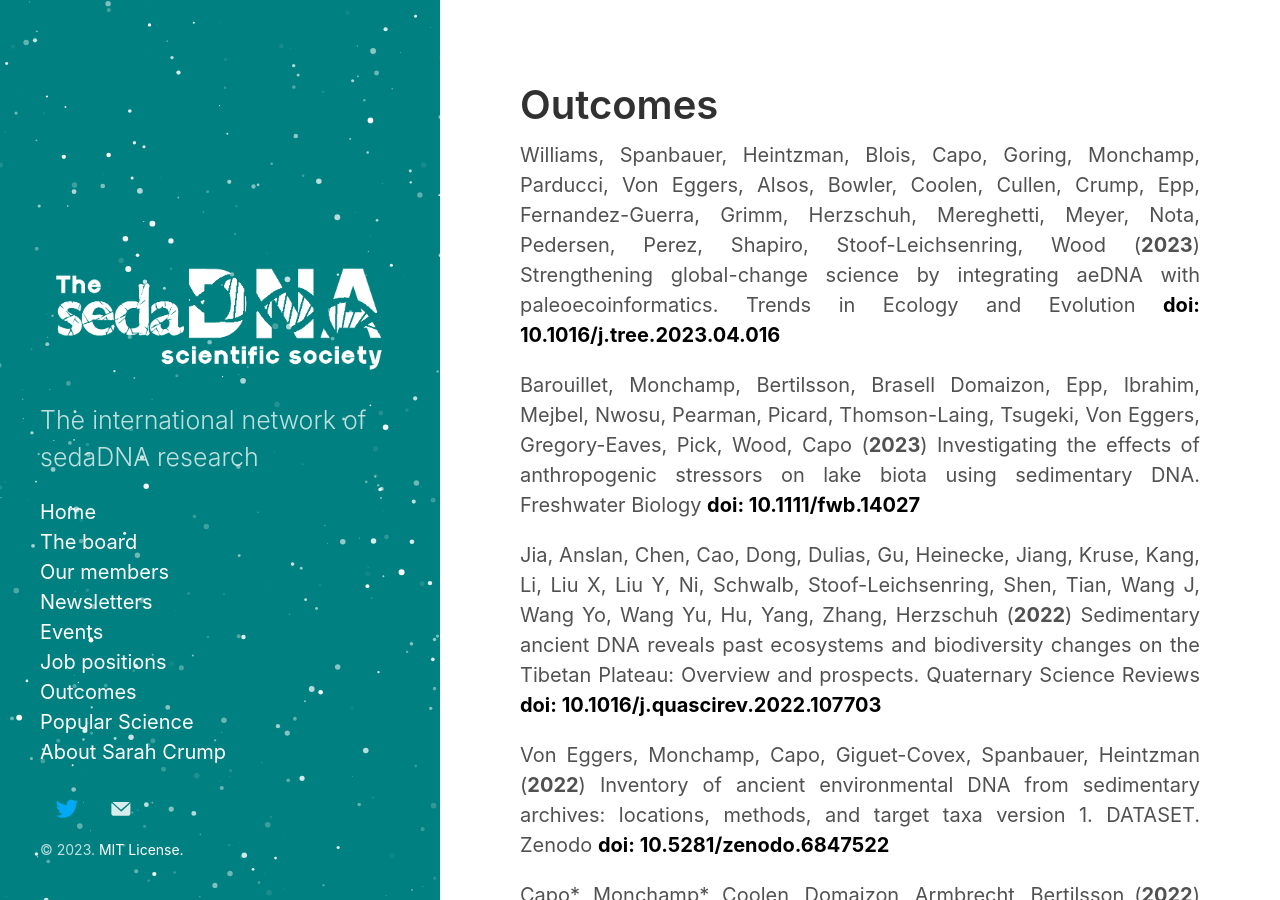
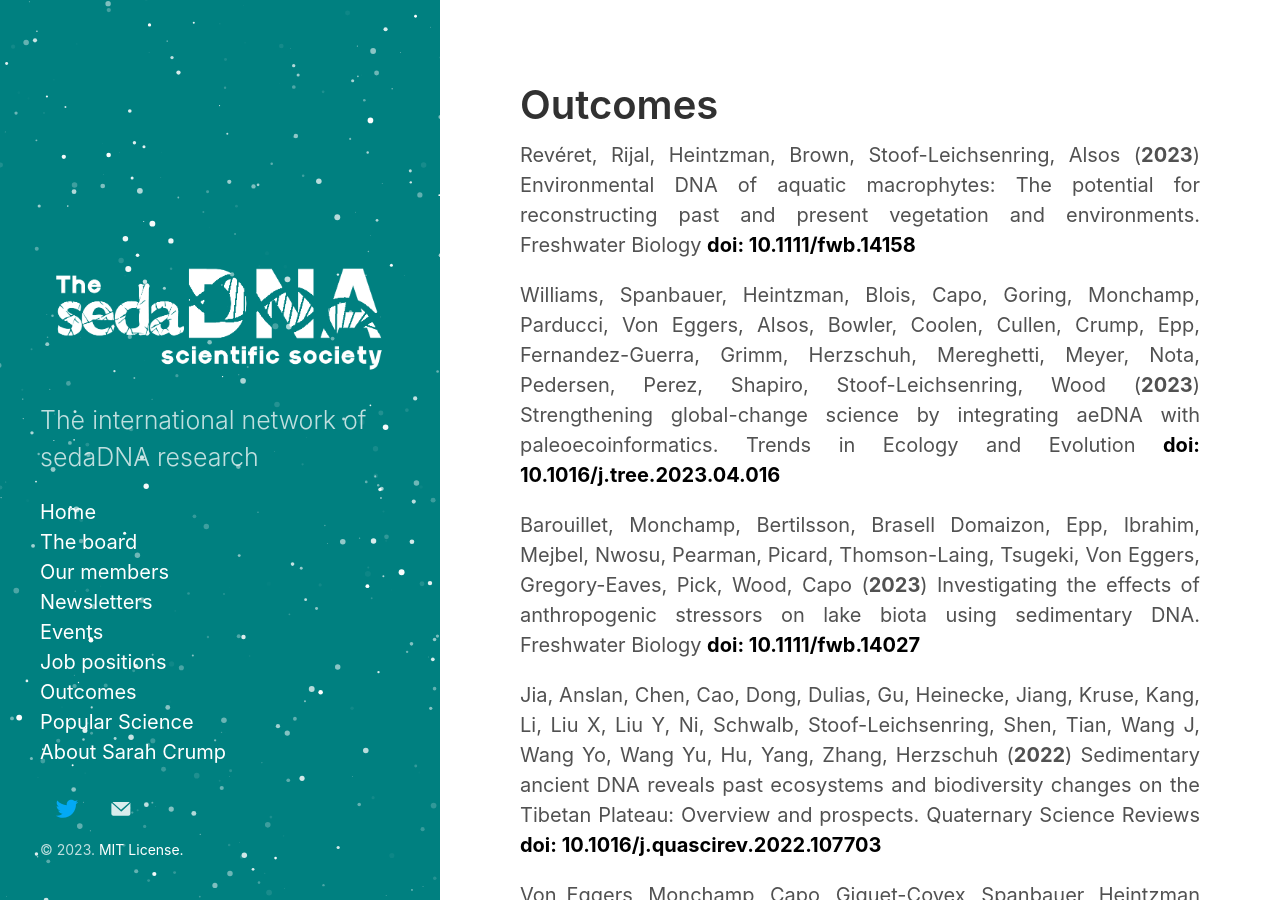
Before and after one commit to sedadna/sedadna.github.io, a Jekyll site: the page built from category/outcomes.md, in a window 1280 px wide and 900 px high. Built offline with Jekyll 4.4.1, drawn with Linux system fonts in a browser that asks for light colours.

Commit message:
Update outcomes.md

```diff
--- a/category/outcomes.md
+++ b/category/outcomes.md
@@ -4,6 +4,8 @@ title: Outcomes
 ---
 
 <div class="intro">
+
+<p>Revéret, Rijal, Heintzman, Brown, Stoof-Leichsenring, Alsos (<b>2023</b>) Environmental DNA of aquatic macrophytes: The potential for reconstructing past and present vegetation and environments. Freshwater Biology <a href="https://onlinelibrary.wiley.com/doi/10.1111/fwb.14158" target="_blank"><b>doi: 10.1111/fwb.14158</b></a></p>
 
 <p>Williams, Spanbauer, Heintzman, Blois, Capo, Goring, Monchamp, Parducci, Von Eggers, Alsos, Bowler, Coolen, Cullen, Crump, Epp, Fernandez-Guerra, Grimm, Herzschuh, Mereghetti, Meyer, Nota, Pedersen, Perez, Shapiro, Stoof-Leichsenring, Wood (<b>2023</b>) Strengthening global-change science by integrating aeDNA with paleoecoinformatics. Trends in Ecology and Evolution <a href="https://doi.org/10.1016/j.tree.2023.04.016" target="_blank"><b>doi: 10.1016/j.tree.2023.04.016</b></a></p>
 
```
